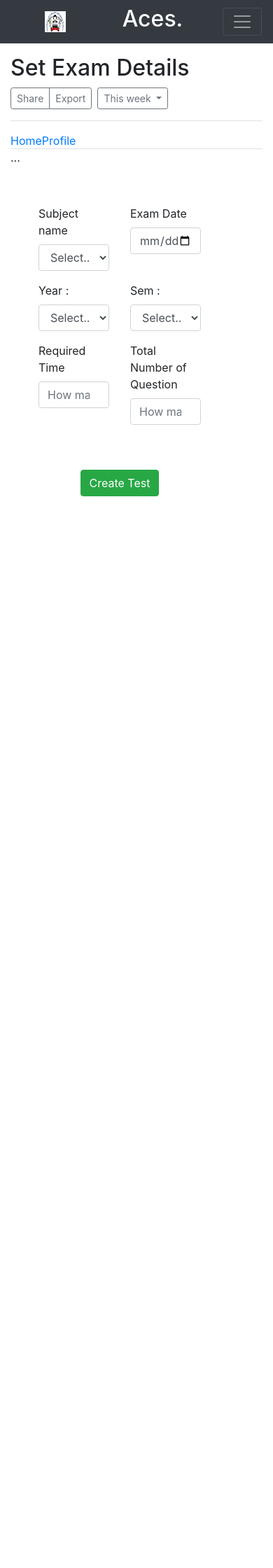
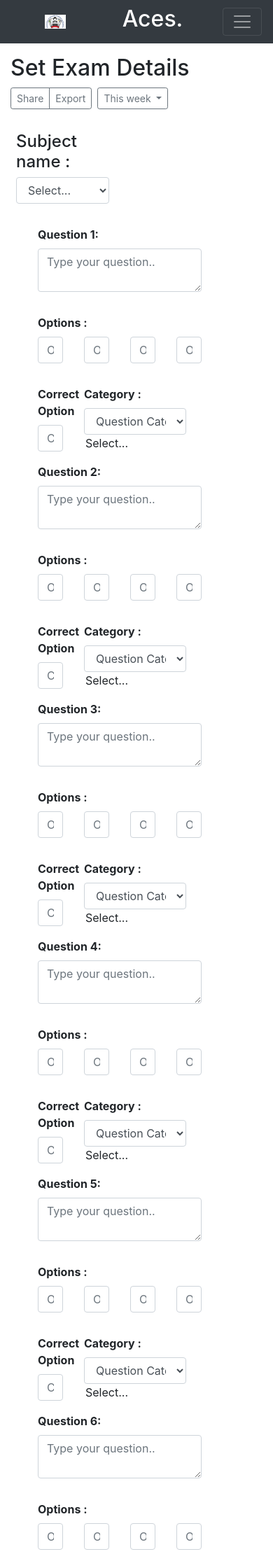
Before and after one commit to himanshupatil363/Aces, a Django app: page /setExam in a window 390 px wide. Shown: the top 2240 px of the page at 70% size. Before the commit the page ends 709 px from the top, so only its background shows below. Run offline with Django 3.2, Linux system fonts and the light colour scheme; some libraries are stand-ins or nearby versions.

Commit message:
ata tari ho

```diff
--- a/calc/views.py
+++ b/calc/views.py
@@ -36,7 +36,8 @@
 
 def setExam(request):
     # s = subject.objects.all()
-    return render(request,'set_quiz.html')
+    i = range(1,16);
+    return render(request,'set_quiz.html',{'range':i})
 
 def post(request):
     return render(request,'post.html')
--- /dev/null
+++ b/requirements.txt
@@ -0,0 +1,5 @@
+asgiref==3.3.1
+Django==3.1.3
+mysqlclient==2.0.1
+pytz==2020.4
+sqlparse==0.4.1
--- a/static/css/style.css
+++ /dev/null
@@ -1,53 +0,0 @@
-html,
-body {
-  height: 100%;
-}
-
-.bl {
-  background-image: url(bg.jpg);
-  display: -ms-flexbox;
-  display: flex;
-  -ms-flex-align: center;
-  align-items: center;
-  padding-top: 40px;
-  padding-bottom: 40px;
-  background-color: #f5f5f5;
-}
-
-.bo {
-
-  border-style: solid;
-  border-color: red;
-  border-width: 5px;
-}
-
-.form-signin {
-  width: 100%;
-  max-width: 330px;
-  padding: 15px;
-  margin: auto;
-
-}
-.form-signin .checkbox {
-  font-weight: 400;
-}
-.form-signin .form-control {
-  position: relative;
-  box-sizing: border-box;
-  height: auto;
-  padding: 10px;
-  font-size: 16px;
-}
-.form-signin .form-control:focus {
-  z-index: 2;
-}
-.form-signin input[type="email"] {
-  margin-bottom: -1px;
-  border-bottom-right-radius: 0;
-  border-bottom-left-radius: 0;
-}
-.form-signin input[type="password"] {
-  margin-bottom: 10px;
-  border-top-left-radius: 0;
-  border-top-right-radius: 0;
-}
--- a/templates/base.html
+++ b/templates/base.html
@@ -1,21 +1,23 @@
 {% load static %}
 <!doctype html>
 <html lang="en">
+
 <head>
     <!-- Required meta tags -->
     <meta charset="utf-8">
-    <meta name="viewport" content="width=device-width, initial-scale=1, shrink-to-fit=no">
+    <meta name="viewport"">
     <!-- Bootstrap CSS -->
-    <link rel="stylesheet" href="{% static 'css/bootstrap.min.css' %}">
+    <link rel=" stylesheet" href="{% static 'css/bootstrap.min.css' %}">
     <title>Aces</title>
-    <link href="{% static 'css/style.css' %}" rel="stylesheet">
 </head>
+
 <body>
     <nav class="navbar navbar-expand-lg navbar-dark bg-dark">
-        <img src="{% static 'images/logo.png' %}" width="30" height="30" class="d-inline-block align-top m-2 ml-5" alt="" loading="lazy">
+        <img src="{% static 'images/logo.png' %}" width="30"  class="d-inline-block align-top m-2 ml-5"
+            alt="" loading="lazy">
         <h2 class="text-white ml-3">Aces.</h2>
         <button class="navbar-toggler" type="button" data-toggle="collapse" data-target="#navbarSupportedContent"
-            aria-controls="navbarSupportedContent" aria-expanded="false" aria-label="Toggle navigation">
+            aria-controls="navbarSupportedContent"  aria-label="Toggle navigation">
             <span class="navbar-toggler-icon"></span>
         </button>
         <div class="collapse navbar-collapse" id="navbarSupportedContent">
@@ -46,7 +48,7 @@
                             </a>
                         </li> -->
                         <li class="nav-item">
-                            <a class="nav-link h5 text-success" href="/set_quiz">
+                            <a class="nav-link h5 text-success" href="/setExam">
                                 <span data-feather="shopping-cart"></span>
                                 Set Exam
                             </a>
--- a/templates/create_class.html
+++ b/templates/create_class.html
@@ -17,7 +17,7 @@
   </div>
   <div class="mr-5 text-primary">
     <div class="col">
-      <b> Class Code :<span class="text-dark"> <?php echo rand(); ?> </span> </b>
+      <b> Class Code :<span class="text-dark">  </span> </b>
     </div>
     <!-- Create class -->
     <form action="" method="POST" class="m-2 btn-light">
--- a/templates/register.html
+++ b/templates/register.html
@@ -10,7 +10,7 @@
     <link href="{% static 'css/style.css'%}" rel="stylesheet">
 </head>
 
-<body class="text-center overflow-hidden">
+<body class="text-center">
     <div class="container ">
         <p class="h2 my-5 py-5">Register</p>
         <p class="text-warning my-3 h3">{% for message in messages %}
--- a/templates/set_quiz.html
+++ b/templates/set_quiz.html
@@ -1,8 +1,8 @@
 {% extends 'base.html' %}
 {% load static %}
 {% block content %}
-<main role="main" class="col-md-9 ml-sm-auto col-lg-10 px-md-4">
-  <div class="d-flex justify-content-between flex-wrap flex-md-nowrap align-items-center pt-3 pb-2 mb-3 border-bottom">
+<main class="col-md-9 ml-sm-auto col-lg-10">
+  <div class="d-flex justify-content-between flex-wrap flex-md-nowrap align-items-center pt-3 pb-2 mb-3 ">
     <h1 class="h2">Set Exam Details</h1>
     <div class="btn-toolbar mb-2 mb-md-0">
       <div class="btn-group mr-2">
@@ -15,94 +15,64 @@
       </button>
     </div>
   </div>
-  <!-- <nav aria-label="Page navigation example">
-    <ul class="pagination justify-content-center">
-      <li class="page-item disabled">
-        <a class="page-link" href="#" tabindex="-1">Previous</a>
-      </li>
-      <li class="page-item"><a class="page-link" href="#">1</a></li>
-      <li class="page-item"><a class="page-link" href="#">2</a></li>
-      <li class="page-item"><a class="page-link" href="#">3</a></li>
-      <li class="page-item">
-        <a class="page-link" href="#">Next</a>
-      </li>
-    </ul>
-  </nav> -->
-  <ul class="nav nav-tabs" id="myTab" role="tablist">
-    <li class="nav-item" role="presentation">
-      <a class="active" id="home-tab" data-toggle="tab" href="#exam" role="tab" aria-controls="exam" aria-selected="true">Home</a>
-    </li>
-    <li class="nav-item" role="presentation">
-      <a class="" id="profile-tab" data-toggle="tab" href="#questions" role="tab" aria-controls="questions" aria-selected="false">Profile</a>
-    </li>
-  </ul>
-  <div class="tab-content" id="myTabContent">
-    <div class=" fade show active" id="exam"  aria-labelledby="home-tab">...</div>
-    <div class=" fade" id="questions"  aria-labelledby="profile-tab">...</div>
-  </div>
   <div class="mr-5">
     <form action="" method="POST" class="m-2">
-      <div class="m-3 p-3">
+      {% csrf_token %}
+      {% for i in range %}
+      <div class="">
         <div class="row">
           <div class="form-group col-6">
-            <label for="">Subject name</label>
-            <select type="text" name="yr" class="form-control" placeholder="choce.." required="required">
+            <label for="year" class="h4">Subject name :</label>
+            <select type="text" name="yr" id="year" class="form-control" placeholder="choce.." required="required">
               <option>Select...</option>
-
               {% for s in s %}
-
               <option value="{{s.sub_name}}">{{s.sub_code}} - {{s.sub_name}}</option>
-
               {% endfor %}
             </select>
           </div>
-          <div class="form-group col-6">
-            <label for="">Exam Date</label>
-            <input type="date" class="form-control" required="required">
+        </div>
+        <div class="row m-3">
+          <div class="col form-group">
+            <label for="que" class="font-weight-bold">Question {{i}}:</label>
+            <textarea class="form-control" placeholder="Type your question.." id="que"></textarea>
           </div>
         </div>
-        <div class="row">
-          <div class="col form-group">
-            <label>Year :</label>
-            <select type="text" name="yr" class="form-control" placeholder="choce.." required="required">
-              <option>Select...</option>
-              <option value="1st Year"> 1st Year </option>
-              <option value="2nd Year"> 2nd Year</option>
-              <option value="3rd Year"> 3rd Year</option>
-              <option value="4th Year"> 4th Year</option>
-            </select>
+        <div class="row m-3">
+          <label for="" class="col-12 font-weight-bold">Options :</label>
+          <div class="col-3 form-group">
+            <input class="form-control" id="input" type="text" name="" placeholder="Options..." />
           </div>
-          <div class="col form-group">
-            <label>Sem :</label>
-            <select type="text" name="yr" class="form-control" placeholder="choce.." required="required">
-              <option>Select...</option>
-              <option value="1st Sem"> 1st Sem </option>
-              <option value="2nd Sem"> 2nd Sem</option>
-              <option value="3rd Sem"> 3rd Sem</option>
-              <option value="4th Sem"> 4th Sem</option>
-              <option value="5th Sem"> 5th Sem</option>
-              <option value="6th Sem"> 6th Sem</option>
-              <option value="7th Sem"> 7th Sem</option>
-              <option value="8th Sem"> 8th Sem</option>
-            </select>
+          <div class="col-3 form-group">
+            <input class="form-control" id="input" type="text" name="" placeholder="Options..." />
+          </div>
+          <div class="col-3 form-group">
+            <input class="form-control" id="input" type="text" name="" placeholder="Options..." />
+          </div>
+          <div class="col-3 form-group">
+            <input class="form-control" id="input" type="text" name="" placeholder="Options..." />
           </div>
         </div>
-        <div class="row">
-          <div class="col form-group">
-            <label for="">Required Time</label>
-            <input type="Number" class="form-control" placeholder="How many min....">
-
+        <div class="row m-3">
+          <div class="col-3">
+            <label for="cor_op" class="font-weight-bold"> Correct Option</label>
+            <input class="form-control" id="input" type="text" id="cor_op" name="" placeholder="Correct option" />
           </div>
-
-          <div class="col form-group">
-            <label for="">Total Number of Question</label>
-            <input type="Number" class="form-control" placeholder="How many question....">
-
+          <div class="col-8">
+            <label for="cat" class="font-weight-bold">Category :</label>
+            <select type="text" name="yr" class="form-control" placeholder="category" id="cat" required="required">
+              <option>Question Category</option>
           </div>
         </div>
-        <div class="row d-flex justify-content-center mt-5">
-          <button type="submit" name="ssub" value="Submit" class="btn btn-success">Create Test</button>
       </div>
+      {% endfor %}
+      <div class="row">
+        <div class="col-12">
+          <input type="checkbox" id="vehicle1" name="vehicle1" value="Bike">
+          <label for="vehicle1">I have confirmed all the questions and answers</label><br>
+        </div>
+        <div class="col-10 d-flex justify-content-center">
+          <button type="button" class="btn btn-default btn-primary">Create Test</button>
+        </div>
       </div>
     </form>
   </div>
```
Also changed, not shown: assets/css/style.css (deleted, +0 -73 lines), templates/set_q.html (+22 -11 lines).
